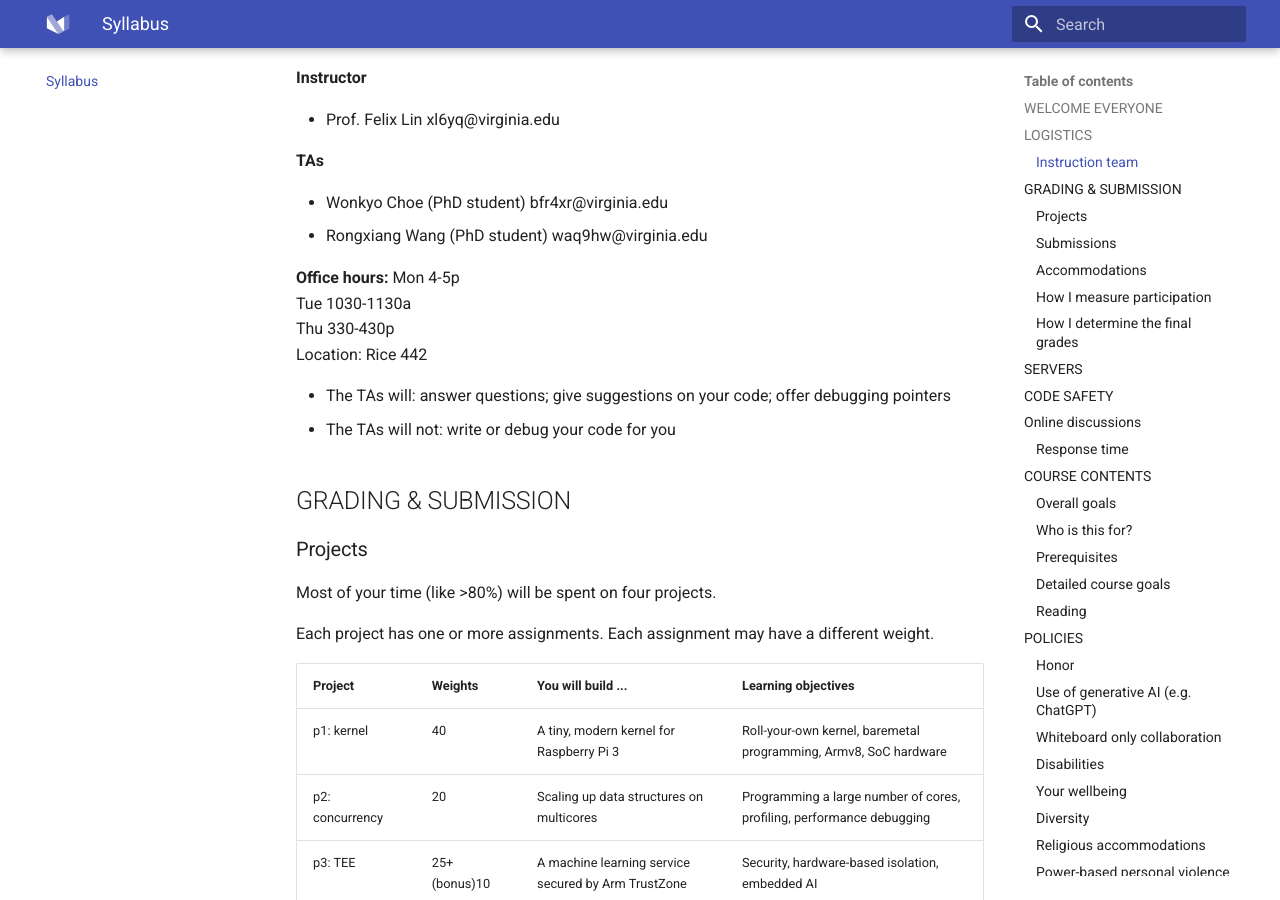
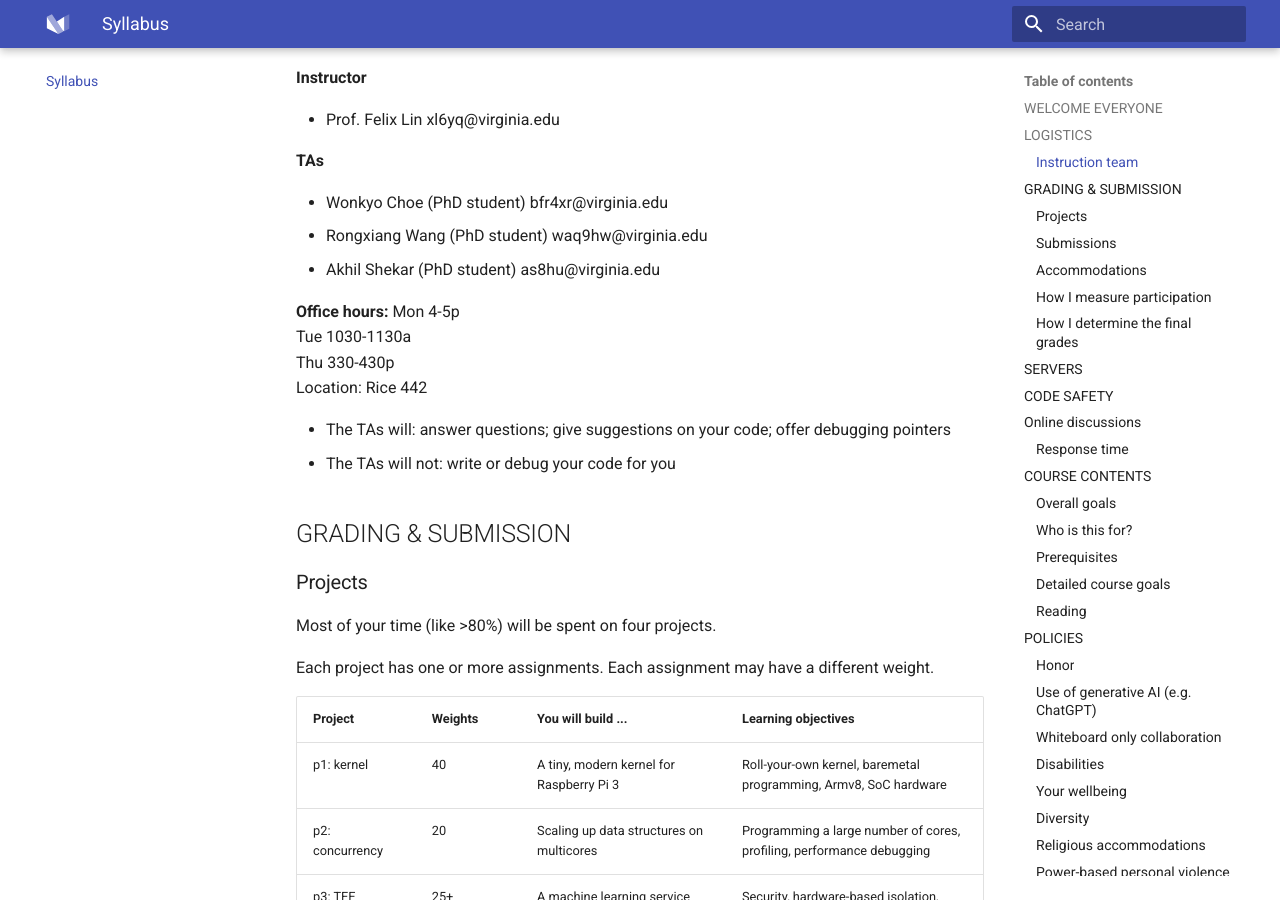
Before and after one commit to fxlin/uva-os-main, an MkDocs documentation site: the page built from docs/README.md, in a window 1280 px wide and 900 px high, scrolled down 541 px. Built offline with MkDocs 1.6.1 and Material for MkDocs 9.7.7, drawn with Linux system fonts in a browser that asks for light colours.

Commit message:
Update README.md

```diff
--- a/docs/README.md
+++ b/docs/README.md
@@ -22,6 +22,7 @@ Zoom/recordings will be available
 
 * Wonkyo Choe (PhD student) 			bfr4xr@virginia.edu
 * Rongxiang Wang (PhD student) 			waq9hw@virginia.edu
+* Akhil Shekar (PhD student)     as8hu@virginia.edu
 
 **Office hours:**
 Mon  4-5p
```
